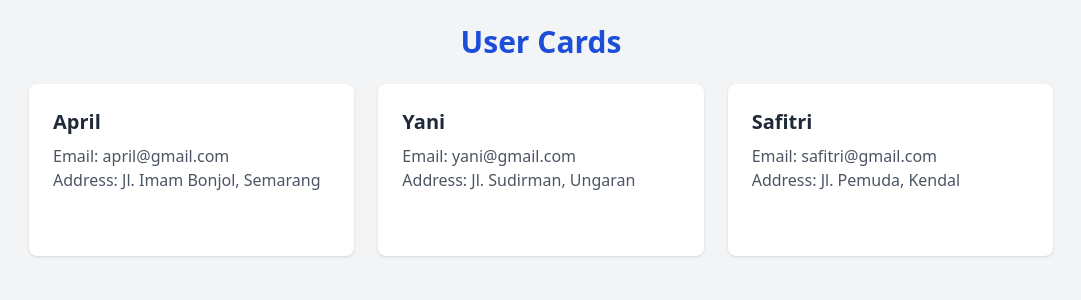
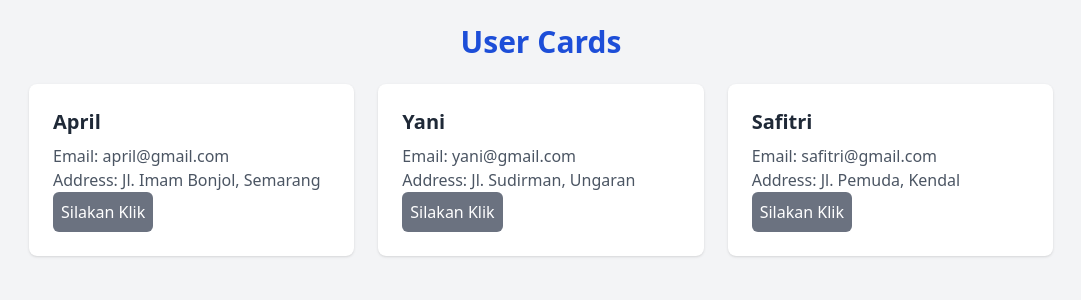
Before and after one commit to rzalra/admin-ui, a React (Vite) app: page / in a window 1280 px wide. Shown: the top 300 px of the page, without its empty margins (99-1180 px from the left). Built offline with nearby package versions, Linux system fonts and the light colour scheme.

Commit message:
Var / Let / Const in Variable Declaration

```diff
--- a/components/UserCard.jsx
+++ b/components/UserCard.jsx
@@ -16,7 +16,7 @@ function UserCard(props) {
 
       <button
         className={`${
-          clicked ? "bg-special-green" : "bg-gray-01"
+          clicked ? "bg-green-600" : "bg-gray-500"
         } text-white p-2 rounded-md`}
         onClick={() => setClicked(true)}
       >
@@ -27,3 +27,15 @@ function UserCard(props) {
 }
 
 export default UserCard;
+
+/*
+Catatan soal Langkah 5: Var / Let / Const
+
+Di semua kode ini, saya udah ngikutin best practice dari dokumennya.
+Saya cuma pakai `const` (kayak const { name... } dan const [clicked... ]).
+
+Alasannya karea nilai-nilai ini (data props yg di-destrukturisasi
+sama array dari useState) itu gak pernah saya assign ulang nilainya
+secara langsung. Ini bikin kode saya jadi lebih aman dan ngurangin
+risiko bug aneh-aneh.
+*/
```
